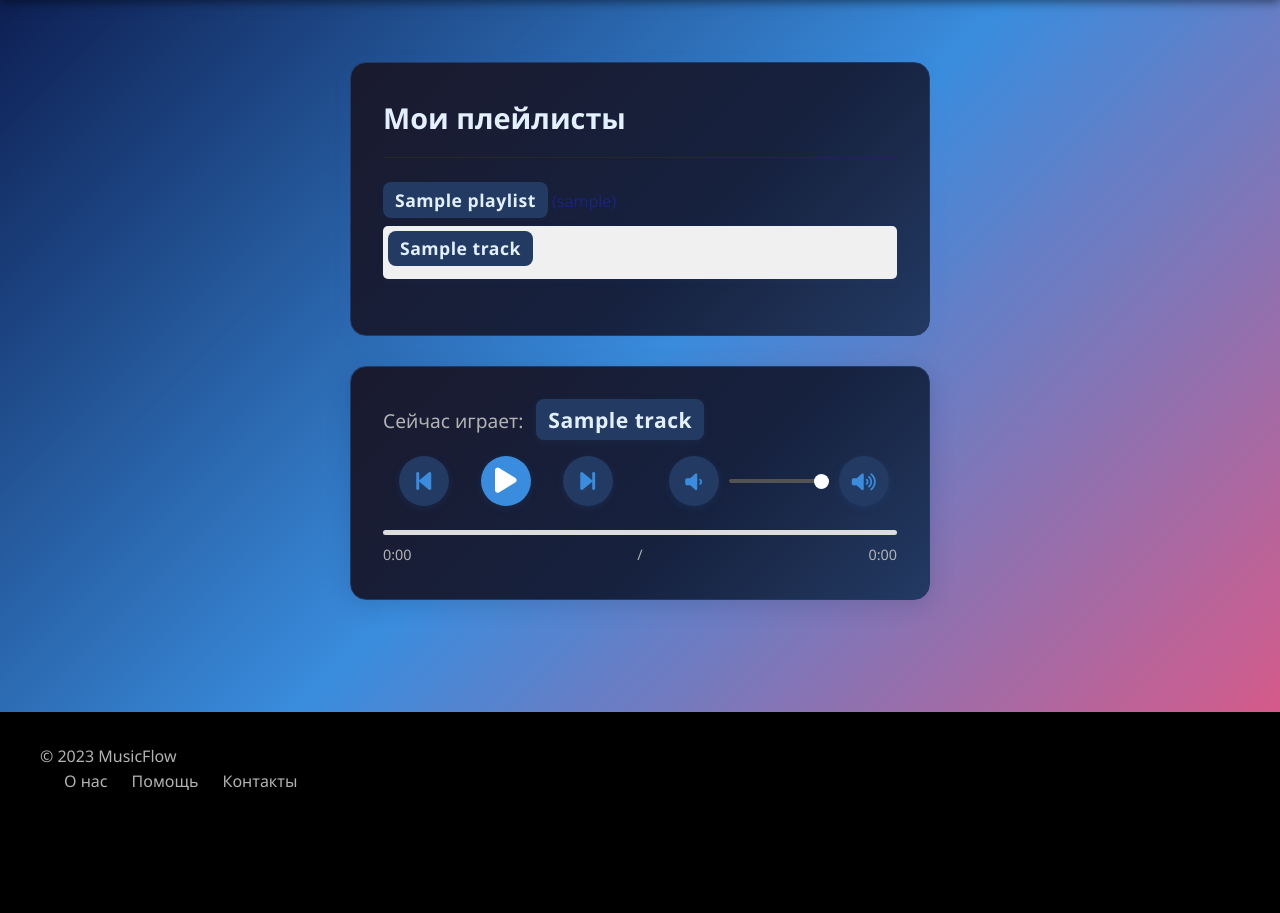
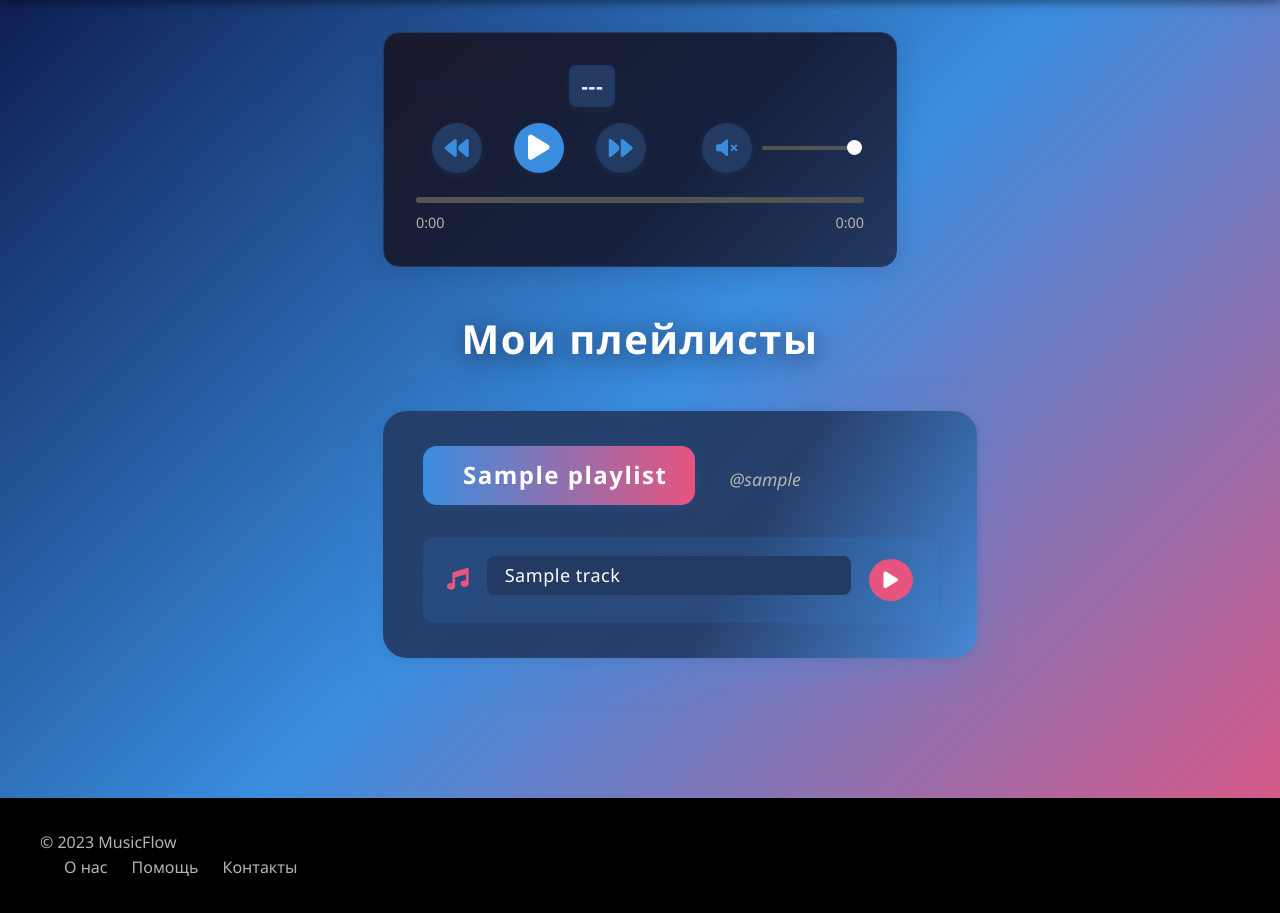
Before and after one commit to Georgy451/First-project, a Django app: page /base in a window 1280 px wide. Shown: the part 83-996 px from the top of the page. Before the commit the page ends 873 px from the top, so only its background shows below. Run offline with Django 5.2, Linux system fonts and the light colour scheme; tables that the repository leaves empty hold one stand-in row (values such as "Sample post").

Commit message:
плеер

```diff
--- a/music/song/static/song/css/styl.css
+++ b/music/song/static/song/css/styl.css
@@ -1073,3 +1073,168 @@
         padding: 12px 10px;
     }
 }
+
+/* --- Новый стиль для окна плейлистов --- */
+.playlists-section {
+    background: none;
+    box-shadow: none;
+    padding: 0;
+    margin: 40px auto 60px auto;
+    max-width: 900px;
+}
+
+.playlists-section h2 {
+    color: #fff;
+    font-size: 2.5rem;
+    margin-bottom: 2.5rem;
+    letter-spacing: 1.5px;
+    text-align: center;
+    border: none;
+    padding-bottom: 0;
+    font-weight: 800;
+    text-shadow: 0 4px 24px #233a63;
+}
+
+.playlists-list {
+    display: flex;
+    flex-direction: column;
+    gap: 2.5rem;
+    align-items: center;
+}
+
+.playlist-card {
+    background: linear-gradient(120deg, rgba(35,58,99,0.92) 60%, rgba(58,141,222,0.85) 100%);
+    border-radius: 24px;
+    padding: 2.2rem 2.5rem;
+    box-shadow: 0 8px 40px 0 rgba(58, 141, 222, 0.25), 0 1.5px 8px 0 rgba(0,0,0,0.10);
+    min-width: 350px;
+    max-width: 600px;
+    width: 100%;
+    transition: box-shadow 0.2s, transform 0.2s;
+    margin: 0 auto;
+}
+
+.playlist-card:hover {
+    box-shadow: 0 16px 48px 0 rgba(58, 141, 222, 0.35), 0 2px 12px 0 rgba(0,0,0,0.13);
+    transform: translateY(-4px) scale(1.02);
+}
+
+.playlist-header {
+    display: flex;
+    align-items: center;
+    gap: 1.5rem;
+    margin-bottom: 1.5rem;
+}
+
+.playlist-title {
+    font-size: 1.5rem;
+    font-weight: bold;
+    color: #fff;
+    background: linear-gradient(90deg, #3a8dde 0%, #e75480 100%);
+    padding: 10px 28px;
+    border-radius: 14px;
+    letter-spacing: 1.5px;
+    display: flex;
+    align-items: center;
+    gap: 12px;
+    box-shadow: 0 2px 12px 0 rgba(58, 141, 222, 0.10);
+}
+
+.playlist-title i {
+    color: #fff;
+    font-size: 1.2em;
+}
+
+.playlist-user {
+    color: #b3b3b3;
+    font-size: 1.1rem;
+    font-style: italic;
+    margin-left: 10px;
+}
+
+.playlist-tracks {
+    list-style: none;
+    margin: 0;
+    padding: 0;
+    display: flex;
+    flex-direction: column;
+    gap: 1.1rem;
+}
+
+.playlist-track {
+    display: flex;
+    align-items: center;
+    gap: 18px;
+    padding: 1rem 1.5rem;
+    border-radius: 10px;
+    background: rgba(58, 141, 222, 0.13);
+    color: #e3f0ff;
+    font-size: 1.13rem;
+    transition: background 0.18s, box-shadow 0.18s;
+    box-shadow: 0 1px 6px 0 rgba(58, 141, 222, 0.05);
+}
+
+.playlist-track i.fa-music {
+    color: #e75480;
+    font-size: 1.2em;
+}
+
+.playlist-track:hover {
+    background: #3a8dde;
+    color: #fff;
+    box-shadow: 0 2px 12px 0 rgba(58, 141, 222, 0.12);
+}
+
+.playlist-track.empty {
+    color: #b3b3b3;
+    background: none;
+    font-style: italic;
+    padding-left: 0;
+    box-shadow: none;
+}
+
+.track-title {
+    flex: 1;
+    font-weight: 500;
+    color: #fff;
+    font-size: 1.13rem;
+    background: #233a63;
+    padding: 6px 18px;
+    border-radius: 8px;
+    white-space: pre-line;
+    word-break: break-word;
+}
+
+.track-play-btn {
+    background: #e75480;
+    color: #fff;
+    border: none;
+    border-radius: 50%;
+    width: 42px;
+    height: 42px;
+    display: flex;
+    align-items: center;
+    justify-content: center;
+    font-size: 1.2rem;
+    cursor: pointer;
+    transition: background 0.2s, transform 0.2s;
+    box-shadow: 0 2px 8px 0 rgba(58, 141, 222, 0.10);
+}
+
+.track-play-btn:hover {
+    background: #3a8dde;
+    transform: scale(1.13);
+}
+
+@media (max-width: 800px) {
+    .playlists-section {
+        padding: 1rem 0.5rem;
+    }
+    .playlist-card {
+        padding: 1rem 0.5rem;
+    }
+    .playlist-title {
+        font-size: 1.05rem;
+        padding: 5px 10px;
+    }
+}
--- a/music/song/templates/song/base.html
+++ b/music/song/templates/song/base.html
@@ -32,62 +32,61 @@
 
     <main>
 {% block content %}
-    <section class="all-playlists-section" style="margin:30px auto;max-width:700px;">
+<section class="player-section">
+    <div class="audio-player">
+        <div class="player-info">
+            Сейчас играет: <span id="current-track">---</span>
+        </div>
+        <div class="player-controls">
+            <button id="prev-btn"><i class="fa-solid fa-backward"></i></button>
+            <button id="play-btn"><i class="fa-solid fa-play"></i></button>
+            <button id="next-btn"><i class="fa-solid fa-forward"></i></button>
+            <div class="volume-control">
+                <button id="mute-btn"><i class="fa-solid fa-volume-mute"></i></button>
+                <input type="range" id="volume-slider" min="0" max="1" step="0.01" value="1">
+            </div>
+        </div>
+        <div class="progress-container">
+            <div id="progress-bar-container">
+                <div id="progress-bar"></div>
+            </div>
+            <div class="time-info">
+                <span id="current-time">0:00</span>
+                <span id="duration">0:00</span>
+            </div>
+        </div>
+        <audio id="audio" src="" preload="none"></audio>
+    </div>
+</section>
+
+<section class="playlists-section">
     <h2>Мои плейлисты</h2>
-        <ul>
+    <div class="playlists-list">
         {% for playlist in all_playlists %}
-                <li>
-                    <strong>{{ playlist.name }}</strong> ({{ playlist.user.username }})
-                    <ul>
+            <div class="playlist-card">
+                <div class="playlist-header">
+                    <span class="playlist-title"><i class="fa-solid fa-list-music"></i> {{ playlist.name }}</span>
+                    <span class="playlist-user">@{{ playlist.user.username }}</span>
+                </div>
+                <ul class="playlist-tracks">
                     {% for track in playlist.tracks.all %}
-                            <li class="track-item" data-audio-url="{{ track.audio_file.url }}"
-                                style="padding:5px;cursor:pointer;">
+                        <li class="playlist-track" data-audio-url="{{ track.audio_file.url }}">
+                            <i class="fa-solid fa-music"></i>
                             <span class="track-title">{{ track.title }}</span>
                             {% if track.audio_file %}
-                                    <audio controls style="margin-left:10px;">
-                                        <source src="{{ track.audio_file.url }}">
-                                    </audio>
+                                <button class="track-play-btn" title="Слушать">
+                                    <i class="fa-solid fa-play"></i>
+                                </button>
                             {% endif %}
                         </li>
                     {% empty %}
-                            <li>Плейлист пуст.</li>
+                        <li class="playlist-track empty">Плейлист пуст.</li>
                     {% endfor %}
                 </ul>
-                </li>
+            </div>
         {% empty %}
-                <li>Плейлистов пока нет.</li>
+            <div class="playlist-card empty">Плейлистов пока нет.</div>
         {% endfor %}
-        </ul>
-    </section>
-
-    <section class="player-section">
-        <div class="audio-player">
-            <div class="player-info">
-                <div>Сейчас играет: <span id="current-track">Не выбрано</span></div>
-            </div>
-
-            <div class="player-controls">
-                <button id="prev-btn"><i class="fas fa-step-backward"></i></button>
-                <button id="play-btn"><i class="fas fa-play"></i></button>
-                <button id="next-btn"><i class="fas fa-step-forward"></i></button>
-
-                <div class="volume-control">
-                    <button id="volume-down-btn"><i class="fas fa-volume-down"></i></button>
-                    <input type="range" id="volume-slider" min="0" max="1" step="0.1" value="1">
-                    <button id="volume-up-btn"><i class="fas fa-volume-up"></i></button>
-                </div>
-            </div>
-
-            <div class="progress-container">
-                <div id="progress-bar-container" style="width:100%;height:5px;background:#ddd;cursor:pointer;">
-                    <div id="progress-bar" style="height:100%;background:#1db954;width:0%"></div>
-                </div>
-                <div class="time-info">
-                    <span id="current-time">0:00</span> / <span id="duration">0:00</span>
-                </div>
-            </div>
-
-            <audio id="main-audio-player"></audio>
     </div>
 </section>
 {% endblock content %}
```
Also changed, not shown: music/media/avatars/photo_2024-11-05_12-56-35_rVRAqaf.jpg (added), music/media/avatars/photo_2024-11-05_12-56-35_yvwbjbe.jpg (added). Lines whose indentation alone changed are shown as unchanged.
